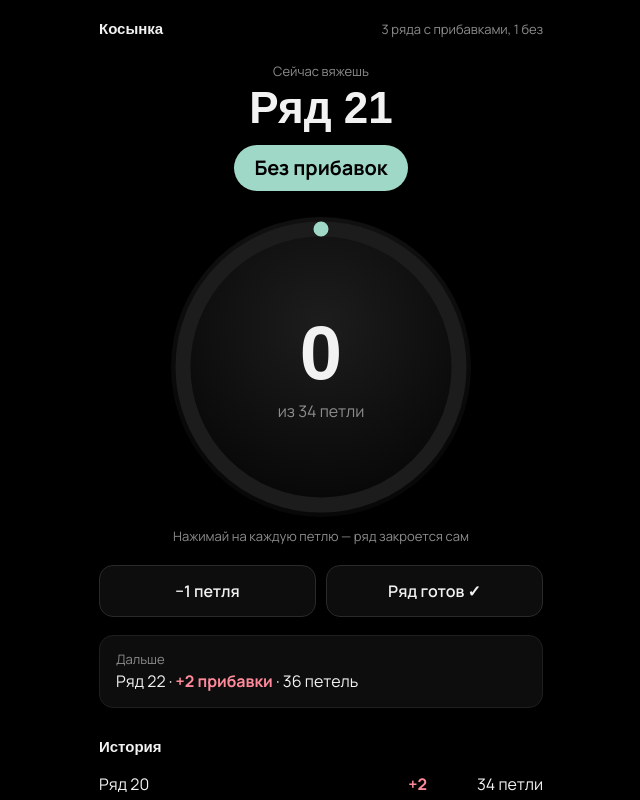
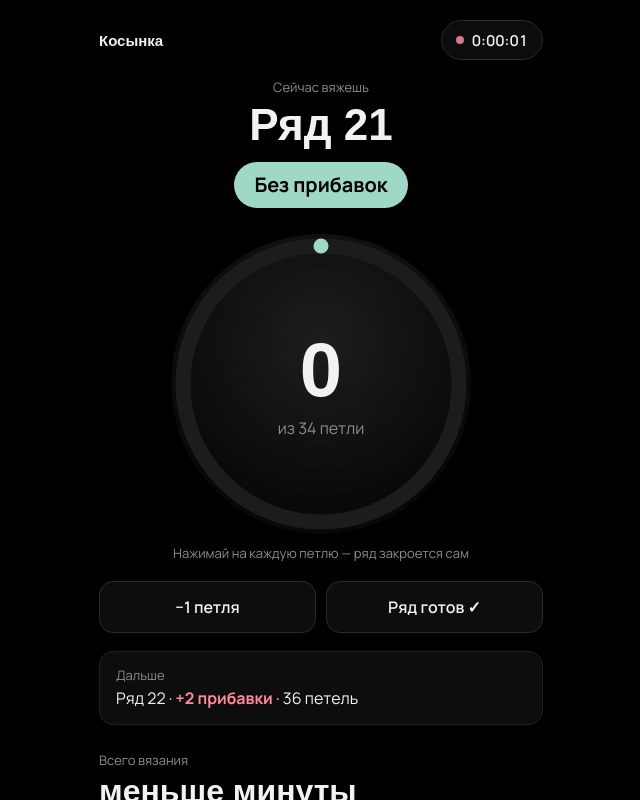
Before and after one commit to arinmaren-hub/Kosynka, a plain HTML site: page index.html in a window 1280 px wide. Both pictures are taken after a click on the button "Ряд готов ✓". Shown: the top 800 px of the page, without its empty margins (319-959 px from the left). Drawn offline with Linux system fonts and the light colour scheme; a web font is replaced by a local one.

Commit message:
Add files via upload

```diff
--- a/index.html
+++ b/index.html
@@ -18,19 +18,24 @@
 <link href="https://fonts.googleapis.com/css2?family=Manrope:wght@400;600;700&family=Unbounded:wght@600;700&display=swap" rel="stylesheet">
 <style>
 /* VOICE: тихий ночной инструмент для вязания, ничего лишнего
-   IDEA: счётчик рядов на спице, только сам считает петли
+   IDEA: счётчик рядов на спице, только сам считает петли и время
    PICTURE: большая круглая кнопка с кольцом прогресса петель в ряду
    COLOUR and TYPE: чистый чёрный; розовая шерсть для рядов с прибавками, мятная для рядов без; Unbounded для цифр, Manrope для текста
-   LAYOUT: одна колонка: ряд и тип → кнопка → действия → следующий ряд → история → настройки */
+   LAYOUT: одна колонка: часики → ряд и тип → кнопка → действия → следующий ряд → время → история по дням → настройки */
 :root{color-scheme:dark;--bg:#000;--ink:#f2f2f2;--mute:#8c8c8c;--line:#1f1f1f;--panel:#0d0d0d;--inc:#ff8a9b;--none:#9fd8c6}
 *{box-sizing:border-box;min-width:0}
 html,body{background:#000;overscroll-behavior:none}
 body{--acc:var(--inc);margin:0;color:var(--ink);font:16px/1.5 Manrope,system-ui,sans-serif;overflow-x:clip;-webkit-tap-highlight-color:transparent}
 body.no{--acc:var(--none)}
 main{max-width:480px;margin:0 auto;padding:20px 18px calc(56px + env(safe-area-inset-bottom))}
-.top{display:flex;justify-content:space-between;align-items:baseline;gap:6px 12px;flex-wrap:wrap;margin-bottom:22px}
+.top{display:flex;justify-content:space-between;align-items:center;gap:8px 12px;flex-wrap:wrap;margin-bottom:18px}
 .title{font:700 15px Unbounded,sans-serif}
-.scheme{color:var(--mute);font-size:13px}
+.clock{display:inline-flex;align-items:center;gap:8px;min-height:40px;padding:0 14px;border-radius:999px;border:1px solid #2a2a2a;background:var(--panel);color:var(--ink);font:600 15px Manrope,sans-serif;font-variant-numeric:tabular-nums;cursor:pointer;touch-action:manipulation}
+.clock i{width:8px;height:8px;border-radius:50%;background:#555}
+.clock small{color:var(--mute);font-size:13px;font-weight:400}
+.clock.on i{background:var(--inc);animation:pulse 1.6s infinite}
+.clock.on small{display:none}
+@keyframes pulse{50%{opacity:.3}}
 .now{text-align:center}
 .lbl{color:var(--mute);font-size:13px}
 .rownum{font:700 44px/1.05 Unbounded,sans-serif;margin:4px 0 14px}
@@ -50,15 +55,22 @@ main{max-width:480px;margin:0 auto;padding:20px 18px calc(56px + env(safe-area-i
 .acts{display:grid;grid-template-columns:1fr 1fr;gap:10px}
 .btn{min-height:52px;border-radius:14px;border:1px solid #2a2a2a;background:var(--panel);color:var(--ink);font:600 16px Manrope,sans-serif;cursor:pointer;touch-action:manipulation}
 .btn:disabled{opacity:.35}
-.btn:focus-visible,.tap:focus-visible,summary:focus-visible{outline:2px solid var(--acc);outline-offset:3px}
-.next{margin:18px 0 30px;padding:14px 16px;border-radius:14px;background:var(--panel);border:1px solid var(--line)}
+.btn:focus-visible,.tap:focus-visible,.clock:focus-visible,summary:focus-visible{outline:2px solid var(--acc);outline-offset:3px}
+.next{margin:18px 0 26px;padding:14px 16px;border-radius:14px;background:var(--panel);border:1px solid var(--line)}
 .next small{display:block;color:var(--mute);font-size:13px}
 .i{color:var(--inc)}.n{color:var(--none)}
-h2{font:700 15px Unbounded,sans-serif;margin:0 0 6px}
+.stats{margin:0 0 26px}
+.big{font:700 32px/1.1 Unbounded,sans-serif;margin:4px 0 8px;font-variant-numeric:tabular-nums}
+.stats p{margin:0 0 6px}
+.note{color:var(--mute);font-size:13px}
+h2{font:700 15px Unbounded,sans-serif;margin:0 0 2px}
 ol{list-style:none;margin:0;padding:0}
-li{display:grid;grid-template-columns:minmax(0,1fr) auto 6.5em;gap:12px;padding:11px 0;border-bottom:1px solid var(--line);align-items:center}
+li{display:grid;grid-template-columns:minmax(0,1fr) auto 6.5em;gap:12px;padding:10px 0;border-bottom:1px solid var(--line);align-items:center}
 li b{font-weight:700}
-li span:last-child{text-align:right;white-space:nowrap}
+li small{display:block;color:var(--mute);font-size:13px;font-weight:400}
+li>span:last-child{text-align:right;white-space:nowrap}
+li.day{grid-template-columns:minmax(0,1fr) auto;padding:18px 0 6px;color:var(--mute);font-size:13px;border-bottom-color:#333}
+li.day span:first-child{color:var(--ink);font-weight:600}
 li.start{color:var(--mute)}
 details{margin-top:28px;border-top:1px solid var(--line);padding-top:6px}
 summary{cursor:pointer;color:var(--mute);min-height:44px;display:flex;align-items:center}
@@ -70,12 +82,15 @@ summary{cursor:pointer;color:var(--mute);min-height:44px;display:flex;align-item
 .confirm{display:flex;gap:10px;align-items:center;flex-wrap:wrap;font-size:15px}
 .confirm .btn{min-height:44px;padding:0 18px}
 .danger{border-color:#5a2a30;color:var(--inc)}
-@media (prefers-reduced-motion:reduce){*{transition:none!important}}
+@media (prefers-reduced-motion:reduce){*{transition:none!important;animation:none!important}}
 </style>
 </head>
 <body>
 <main>
-  <div class="top"><span class="title">Косынка</span><span class="scheme" id="scheme">3 ряда с прибавками, 1 без</span></div>
+  <div class="top">
+    <span class="title">Косынка</span>
+    <button class="clock" id="clock" aria-label="Пауза или продолжить время"><i></i><span id="clockT">0:00:00</span><small>пауза</small></button>
+  </div>
 
   <section class="now">
     <div class="lbl">Сейчас вяжешь</div>
@@ -99,6 +114,13 @@ summary{cursor:pointer;color:var(--mute);min-height:44px;display:flex;align-item
 
   <div class="next" id="next"></div>
 
+  <section class="stats">
+    <div class="lbl">Всего вязания</div>
+    <div class="big" id="total">0 мин</div>
+    <p id="tinfo"></p>
+    <p class="note">Время идёт, пока вяжешь: включается от любого нажатия и само встаёт на паузу через 30 минут без нажатий. Паузу можно поставить на часиках сверху.</p>
+  </section>
+
   <h2>История</h2>
   <ol id="hist"></ol>
 
@@ -114,7 +136,10 @@ summary{cursor:pointer;color:var(--mute);min-height:44px;display:flex;align-item
       <label>Начать с ряда <input id="sRow" type="number" inputmode="numeric" min="1"></label>
       <label>Петель в прошлом ряду <input id="sPrev" type="number" inputmode="numeric" min="0"></label>
       <button class="btn danger" id="reset">Начать с этого места</button>
-      <div class="confirm" id="confirm" hidden>История сотрётся. Точно?
+      <p>История рядов сотрётся, общее время останется.</p>
+      <h3>Время</h3>
+      <button class="btn danger" id="resetTime">Обнулить время</button>
+      <div class="confirm" id="confirm" hidden><span id="confirmT">Точно?</span>
         <button class="btn" id="yes">Да</button><button class="btn" id="no">Нет</button>
       </div>
     </div>
@@ -124,7 +149,8 @@ summary{cursor:pointer;color:var(--mute);min-height:44px;display:flex;align-item
 <script>
 {
   const KEY = 'kosynka-v1';
-  const DEF = {startRow:20, startPrev:32, inc:2, anchor:21, period:4, done:[], cur:0};
+  const IDLE = 30 * 60 * 1000;
+  const DEF = {startRow:20, startPrev:32, inc:2, anchor:21, period:4, done:[], cur:0, total:0, run:null, last:0, rowStart:0, began:0};
   let S = Object.assign({}, DEF);
   try { const raw = localStorage.getItem(KEY); if (raw) S = Object.assign({}, DEF, JSON.parse(raw)); } catch (e) {}
   const save = () => { try { localStorage.setItem(KEY, JSON.stringify(S)); } catch (e) {} };
@@ -133,11 +159,51 @@ summary{cursor:pointer;color:var(--mute);min-height:44px;display:flex;align-item
   const pl = (n, f) => { const a = Math.abs(n) % 100, b = a % 10; return a > 10 && a < 20 ? f[2] : b === 1 ? f[0] : b > 1 && b < 5 ? f[1] : f[2]; };
   const st = n => n + ' ' + pl(n, ['петля', 'петли', 'петель']);
   const pr = n => '+' + n + ' ' + pl(n, ['прибавка', 'прибавки', 'прибавок']);
+  const rw = n => n + ' ' + pl(n, ['ряд', 'ряда', 'рядов']);
   const isNo = r => S.period > 0 && (((r - S.anchor) % S.period) + S.period) % S.period === 0;
   const add = r => isNo(r) ? 0 : S.inc;
   const row = () => S.startRow + S.done.length;
   const prev = () => S.done.length ? S.done[S.done.length - 1].count : S.startPrev;
   const C = 2 * Math.PI * 46;
+
+  // время
+  const settle = now => {
+    if (S.run && now - S.last > IDLE) { S.total += Math.max(S.last - S.run, 0); S.run = null; return true; }
+    return false;
+  };
+  const active = now => S.total + (S.run ? Math.max(now - S.run, 0) : 0);
+  function touch(now) {
+    settle(now);
+    if (!S.run) S.run = now;
+    if (!S.began) S.began = now;
+    S.last = now;
+  }
+  const fmtDur = ms => {
+    const m = Math.floor(ms / 60000);
+    if (m < 1) return 'меньше минуты';
+    const h = Math.floor(m / 60), mm = m % 60;
+    return h ? (mm ? `${h} ч ${mm} мин` : `${h} ч`) : `${m} мин`;
+  };
+  const fmtClock = ms => {
+    const s = Math.floor(ms / 1000), h = Math.floor(s / 3600), m = Math.floor(s % 3600 / 60), ss = s % 60;
+    return `${h}:${String(m).padStart(2, '0')}:${String(ss).padStart(2, '0')}`;
+  };
+  const dayKey = t => new Date(t).toDateString();
+  const dayLabel = t => {
+    const k = dayKey(t), now = Date.now();
+    if (k === dayKey(now)) return 'Сегодня';
+    if (k === dayKey(now - 864e5)) return 'Вчера';
+    return new Date(t).toLocaleDateString('ru-RU', {weekday:'short', day:'numeric', month:'long'});
+  };
+  const dateFull = t => new Date(t).toLocaleDateString('ru-RU', {day:'numeric', month:'long'});
+  const hm = t => new Date(t).toLocaleTimeString('ru-RU', {hour:'2-digit', minute:'2-digit'});
+
+  function paintTime(now) {
+    const ms = active(now);
+    $('clockT').textContent = fmtClock(ms);
+    $('clock').classList.toggle('on', !!S.run);
+    $('total').textContent = fmtDur(ms);
+  }
 
   function render() {
     const r = row(), a = add(r), t = prev() + a, n = r + 1, an = add(n);
@@ -149,12 +215,33 @@ summary{cursor:pointer;color:var(--mute);min-height:44px;display:flex;align-item
     $('ring').style.strokeDashoffset = C * (1 - Math.min(S.cur / (t || 1), 1));
     $('next').innerHTML = `<small>Дальше</small>Ряд ${n} · <b class="${an ? 'i' : 'n'}">${an ? pr(an) : 'без прибавок'}</b> · ${st(t + an)}`;
     $('undo').disabled = !S.cur && !S.done.length;
-    const per = S.period;
-    $('scheme').textContent = per > 1 ? `${per - 1} ${pl(per - 1, ['ряд', 'ряда', 'рядов'])} с прибавками, 1 без` : per === 1 ? 'все ряды без прибавок' : 'все ряды с прибавками';
-    const items = S.done.slice().reverse().map(d =>
-      `<li><span>Ряд ${d.row}</span><b class="${d.add ? 'i' : 'n'}">${d.add ? '+' + d.add : 'без'}</b><span>${st(d.count)}</span></li>`);
-    items.push(`<li class="start"><span>Ряд ${S.startRow - 1} · до счётчика</span><b></b><span>${st(S.startPrev)}</span></li>`);
+
+    const timed = S.done.filter(d => d.ms != null);
+    const days = new Set(S.done.filter(d => d.t).map(d => dayKey(d.t))).size;
+    const parts = [];
+    if (S.began) parts.push(`Начала ${dateFull(S.began)}`);
+    if (days > 1) parts.push(`вязала ${days} ${pl(days, ['день', 'дня', 'дней'])}`);
+    if (S.done.length) parts.push(rw(S.done.length));
+    if (timed.length) parts.push(`≈ ${fmtDur(timed.reduce((s, d) => s + d.ms, 0) / timed.length)} на ряд`);
+    $('tinfo').textContent = parts.length ? parts.join(' · ') : 'Время начнёт идти с первого нажатия';
+
+    const groups = [];
+    for (const d of S.done.slice().reverse()) {
+      const key = d.t ? dayKey(d.t) : 'none';
+      let g = groups[groups.length - 1];
+      if (!g || g.key !== key) { g = {key, t:d.t, ms:0, rows:[]}; groups.push(g); }
+      g.rows.push(d); g.ms += d.ms || 0;
+    }
+    const items = [];
+    for (const g of groups) {
+      items.push(`<li class="day"><span>${g.t ? dayLabel(g.t) : 'Без даты'}</span><span>${rw(g.rows.length)}${g.ms ? ' · ' + fmtDur(g.ms) : ''}</span></li>`);
+      for (const d of g.rows) {
+        items.push(`<li><span>Ряд ${d.row}${d.t ? `<small>${hm(d.t)}</small>` : ''}</span><b class="${d.add ? 'i' : 'n'}">${d.add ? '+' + d.add : 'без'}</b><span>${st(d.count)}${d.ms != null ? `<small>${fmtDur(d.ms)}</small>` : ''}</span></li>`);
+      }
+    }
+    items.push(`<li class="start"><span>Ряд ${S.startRow - 1}<small>до счётчика</small></span><b></b><span>${st(S.startPrev)}</span></li>`);
     $('hist').innerHTML = items.join('');
+    paintTime(Date.now());
   }
 
   let ft;
@@ -169,56 +256,85 @@ summary{cursor:pointer;color:var(--mute);min-height:44px;display:flex;align-item
     try { if (!wl && navigator.wakeLock) { wl = await navigator.wakeLock.request('screen'); wl.addEventListener('release', () => { wl = null; }); } } catch (e) {}
   }
 
-  function completeRow() {
-    const r = row(), a = add(r);
-    S.done.push({row: r, add: a, count: prev() + a});
+  function completeRow(now) {
+    const r = row(), a = add(r), act = active(now);
+    S.done.push({row:r, add:a, count:prev() + a, t:now, ms:Math.max(act - S.rowStart, 0)});
+    S.rowStart = act;
     S.cur = 0;
     flash(`Ряд ${r} готов`);
     buzz([30, 50, 30]);
   }
 
   $('tap').addEventListener('click', () => {
-    wake();
+    const now = Date.now(); touch(now); wake();
     const t = prev() + add(row());
     S.cur++;
-    if (S.cur >= t) completeRow(); else buzz(8);
+    if (S.cur >= t) completeRow(now); else buzz(8);
     save(); render();
   });
 
-  $('finish').addEventListener('click', () => { completeRow(); save(); render(); });
+  $('finish').addEventListener('click', () => { const now = Date.now(); touch(now); completeRow(now); save(); render(); });
 
   $('undo').addEventListener('click', () => {
+    const now = Date.now(); touch(now);
     if (S.cur > 0) S.cur--;
-    else if (S.done.length) { const d = S.done.pop(); S.cur = Math.max(d.count - 1, 0); }
+    else if (S.done.length) { const d = S.done.pop(); S.cur = Math.max(d.count - 1, 0); S.rowStart = Math.max(S.rowStart - (d.ms || 0), 0); }
+    save(); render();
+  });
+
+  $('clock').addEventListener('click', () => {
+    const now = Date.now(); settle(now);
+    if (S.run) { S.total += Math.max(now - S.run, 0); S.run = null; }
+    else { S.run = now; S.last = now; if (!S.began) S.began = now; wake(); }
     save(); render();
   });
 
   const num = (id, min) => { const v = parseInt($(id).value, 10); return Number.isFinite(v) && v >= min ? v : null; };
+  function noteUpd() {
+    const list = [];
+    if (S.period > 0) for (let k = 0; k < 4; k++) list.push(S.anchor + k * S.period);
+    $('sNote').textContent = list.length ? `Ряды без прибавок: ${list.join(', ')}…` : 'Рядов без прибавок нет';
+  }
   function fillSettings() {
     $('sInc').value = S.inc; $('sAnchor').value = S.anchor; $('sPeriod').value = S.period;
     $('sRow').value = row(); $('sPrev').value = prev();
     noteUpd();
-  }
-  function noteUpd() {
-    const list = [];
-    if (S.period > 0) for (let k = 0; k < 4; k++) list.push(S.anchor + k * S.period);
-    $('sNote').textContent = list.length ? `Ряды без прибавок: ${list.join(', ')}…` : 'Рядов без прибавок нет';
   }
   [['sInc', 'inc', 0], ['sAnchor', 'anchor', 1], ['sPeriod', 'period', 0]].forEach(([id, k, min]) => {
     $(id).addEventListener('change', () => { const v = num(id, min); if (v !== null) { S[k] = v; save(); render(); noteUpd(); } else $(id).value = S[k]; });
   });
   $('settings').addEventListener('toggle', () => { if ($('settings').open) fillSettings(); });
 
-  $('reset').addEventListener('click', () => { $('confirm').hidden = false; });
-  $('no').addEventListener('click', () => { $('confirm').hidden = true; });
+  let pending = null;
+  const ask = (what, text) => { pending = what; $('confirmT').textContent = text; $('confirm').hidden = false; };
+  $('reset').addEventListener('click', () => ask('rows', 'История рядов сотрётся. Точно?'));
+  $('resetTime').addEventListener('click', () => ask('time', 'Всё время обнулится. Точно?'));
+  $('no').addEventListener('click', () => { pending = null; $('confirm').hidden = true; });
   $('yes').addEventListener('click', () => {
-    const r = num('sRow', 1), p = num('sPrev', 0);
-    if (r === null || p === null) { $('confirm').hidden = true; return; }
-    S.startRow = r; S.startPrev = p; S.done = []; S.cur = 0;
-    save(); render(); fillSettings(); $('confirm').hidden = true;
-    $('settings').open = false; window.scrollTo({top: 0});
+    const now = Date.now();
+    if (pending === 'rows') {
+      const r = num('sRow', 1), p = num('sPrev', 0);
+      if (r !== null && p !== null) {
+        settle(now);
+        S.startRow = r; S.startPrev = p; S.done = []; S.cur = 0; S.rowStart = active(now);
+        $('settings').open = false; window.scrollTo({top: 0});
+      }
+    } else if (pending === 'time') {
+      S.total = 0; S.run = null; S.last = 0; S.rowStart = 0; S.began = 0;
+      S.done.forEach(d => { delete d.ms; });
+    }
+    pending = null; $('confirm').hidden = true;
+    save(); render(); fillSettings();
   });
 
+  function tick() {
+    const now = Date.now();
+    if (settle(now)) { save(); render(); } else paintTime(now);
+  }
+  setInterval(tick, 1000);
+  document.addEventListener('visibilitychange', () => { if (!document.hidden) tick(); });
+
+  if (settle(Date.now())) save();
   render();
 }
 </script>
```
Also changed, not shown: sw.js (+10 -9 lines).
